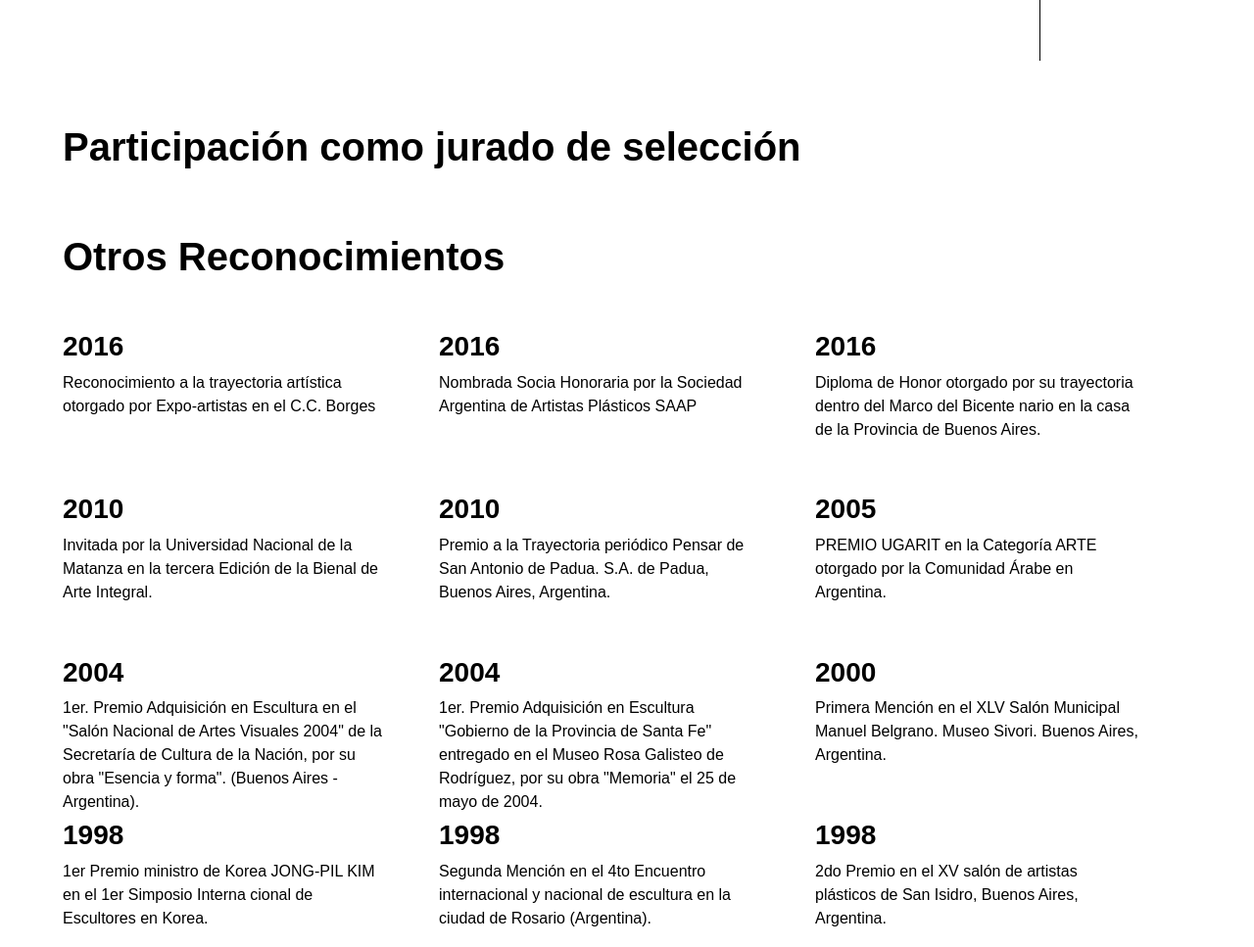
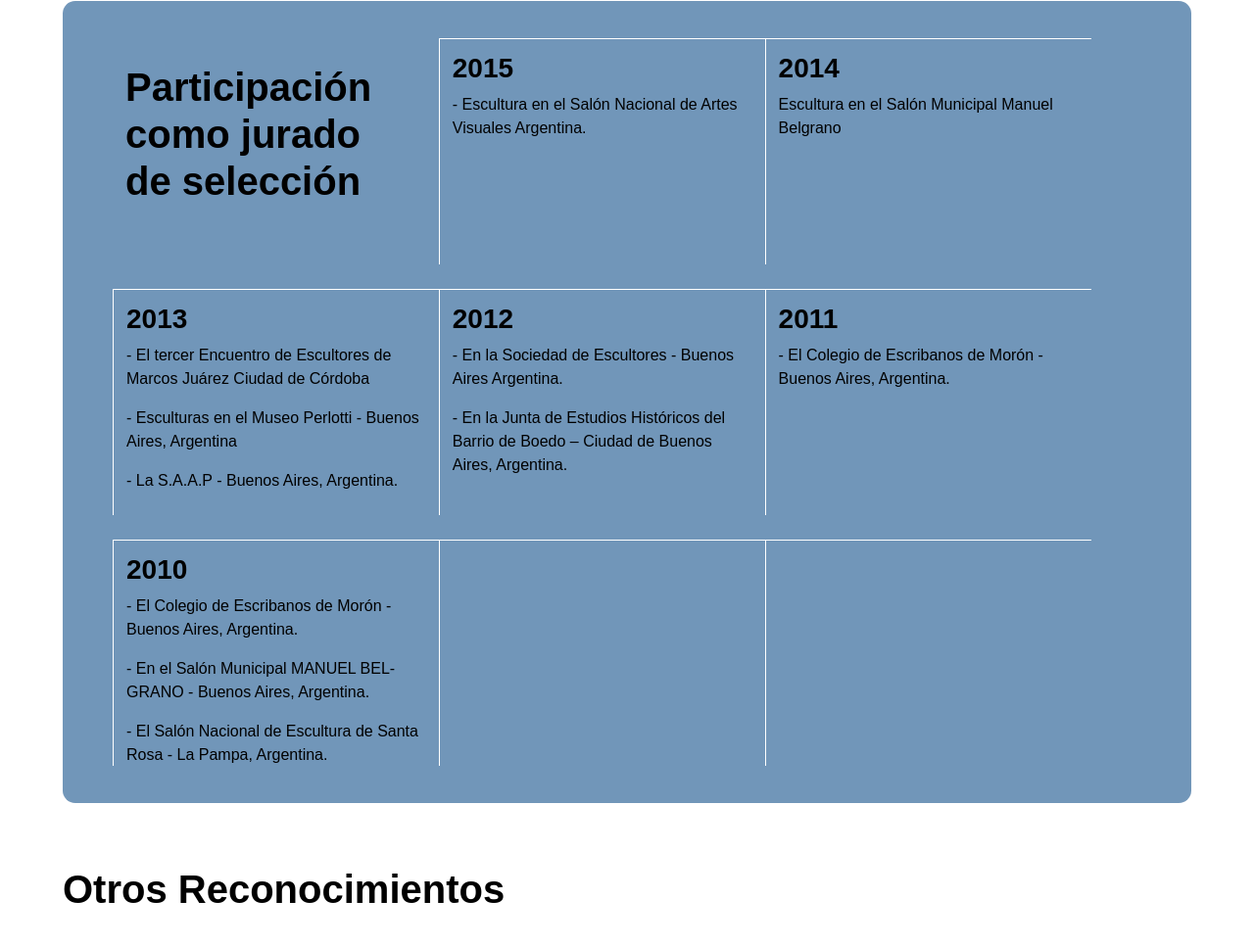
Before and after one commit to JereDiberto/JuliaFarjat, a website: page pages/sobre-mi.html in a window 1280 px wide. Shown: the part 2440-3407 px from the top of the page at 98% size. Drawn offline with nearby package versions, Linux system fonts and the light colour scheme.

Commit message:
version2

```diff
--- a/pages/sobre-mi.html
+++ b/pages/sobre-mi.html
@@ -95,7 +95,7 @@
 
 <h1>Participación en concursos y Simposios</h1>
 <section class="d-flex concursos-container row">
-    <section class="grids3 justify-content-center col-md-7 col-sm-5">
+    <section class="grids3 justify-content-center col-md-7">
 
         <div class="conc-numeros-top" >
             <h3>2015</h3>
@@ -155,7 +155,7 @@
         </div>
     </section>
 
-    <section class="grids3 justify-content-center col-md-3 col-sm-1">
+    <section class="grids3 justify-content-center col-md-3">
 
         <div class="conc-numeros-top">
             <h3> 2004</h3>
@@ -224,8 +224,6 @@
         </div>
     </section>
 </section>
-
-<h1>prueeeeeba888888 borrar</h1>
 
 <h1>Ultimas Muestras</h1>
 <section class="arrowRotate">
@@ -580,8 +578,49 @@
 
 <!--  PARTICIPÓ COMO JURADO DE SELECCIÓN EN -->
 
-<h1> Participación como jurado de selección</h1>
+<div class="gridsJurado">
+    <h1 class="jurado-participacion"> Participación como jurado de selección</h1>
+    <div class="container-jurado " >
+        <h3 class="juradoTitulo" >2015</h3>
+        <p>- Escultura en el Salón Nacional de Artes Visuales Argentina.</p>
+    </div>
 
+    <div class="container-jurado" >
+        <h3 class="juradoTitulo" >2014</h3>
+        <p>Escultura en el Salón Municipal Manuel Belgrano</p>
+    </div>
+
+    <div class="container-jurado" >
+        <h3 class="juradoTitulo" >2013</h3>
+        <p>- El tercer Encuentro de Escultores de Marcos Juárez Ciudad de Córdoba </p>
+        <p>- Esculturas en el Museo Perlotti - Buenos Aires, Argentina</p>
+        <p>- La S.A.A.P - Buenos Aires, Argentina.</p>
+    </div>
+
+    <div class="container-jurado" >
+        <h3 class="juradoTitulo" >2012</h3>
+        <p>- En la Sociedad de Escultores - Buenos Aires Argentina.</p>
+        <p>- En la Junta de Estudios Históricos del Barrio de Boedo – Ciudad de Buenos Aires, Argentina.</p>
+    </div>
+
+    <div class="container-jurado" >
+        <h3 class="juradoTitulo" >2011</h3>
+        <p>- El Colegio de Escribanos de Morón - Buenos Aires, Argentina.</p>
+    </div>
+
+    <div class="container-jurado" >
+        <h3 class="juradoTitulo" >2010</h3>
+        <p>- El Colegio de Escribanos de Morón - Buenos Aires, Argentina.</p>
+        <p>- En el Salón Municipal MANUEL BEL- GRANO - Buenos Aires, Argentina.</p>
+        <p>- El Salón Nacional de Escultura de Santa Rosa - La Pampa, Argentina.</p>
+    </div>
+
+    <div class="container-jurado noMobile" >
+    </div>
+
+    <div class="container-jurado noMobile" >
+    </div>
+</div>
 
 
 <!-- OTROS RECONOCIMIENTOS -->
--- a/scss/_home.scss
+++ b/scss/_home.scss
@@ -319,6 +319,7 @@ $color1: #7196B9;
         font-size: 15vw;
         font-weight: 900;
         color: $negro;
+        margin: 0 4vw 0 4vw;
     }
 
     .muestras-parrafo{
@@ -326,7 +327,7 @@ $color1: #7196B9;
         color: $negro;
     }
 
-    /* Otros reconocimientos */
+    /* Otros <cimientos */
     .gridsReconocimientosHome{
         margin: 5vw 0vw 0vw 10vw;
         display: grid;
--- a/scss/_sobre-mi.scss
+++ b/scss/_sobre-mi.scss
@@ -22,16 +22,20 @@ $color1: #7196B9;
 }
 
 
-.concursos-container{
-    margin-top: 5vw;
-}
+
 
 
 /* PARTICIPACION EN CONCURSOS Y SIMPOSIOS */
+.concursos-container{
+    margin-top: 5vw;
+    width: 90%;
+}
+
 .grids3{
     display: grid;
     grid-template-columns: 6vw 30vw;
     padding: 0;
+    margin-right: 7vw;
 }
 
 .grids3 h3{
@@ -100,7 +104,47 @@ $color1: #7196B9;
 
 
 
-/* CONCURSOS */
+/* PARTICIPÓ COMO JURADO DE SELECCIÓN EN */
+
+.gridsJurado{
+    margin: 4vw 5vw 0vw 5vw;
+    display: grid;
+    grid-template-columns: 26vw 26vw 26vw;
+
+    background-color: $color1;
+    border-radius: 1vw;
+    padding: 1vw 0 3vw 2vw;
+}
+
+.jurado-participacion{
+    margin: 4vw 2vw 0 3vw;
+    width: 22vw;
+}
+
+.gridsJurado div{
+    width: 26vw;
+    height: 18vw;
+    margin: 2vw 2vw 0 2vw;
+}
+
+.container-jurado {
+    position: relative;
+    width: 100%;
+    padding: 1vw;
+    border-top: 1px solid $blanco;
+    border-left: 1px solid $blanco;
+}
+
+.gridsJurado div p{
+    color: $negro ;
+    font-weight: 200;
+    padding: 0;
+}
+
+.juradoTitulo{
+    font-weight: 900;
+    color: $negro;
+}
 
 
 @media screen and (max-width:576px){
@@ -134,6 +178,36 @@ $color1: #7196B9;
 
 
 
+
+    /* PARTICIOPACION COMO JURADO DE SELECIIÓN */
+    .gridsJurado{
+        margin: 4vw 5vw 0vw 5vw;
+        grid-template-columns: 80vw;
+        grid-template-rows: 18vw 26vw 26vw 48vw 40vw 26vw 52vw;
+        padding: 1vw 0 3vw 2vw;
+    }
+    .jurado-participacion{
+        margin: 4vw 2vw 0 3vw;
+        width: 80vw;
+    }
+    .gridsJurado div{
+        width: 80vw;
+        height: 88%;
+        margin: 4vw 0vw 0 2vw;
+    }
+    .gridsJurado div p{
+        padding: 0 0 0 2vw;
+    }
+
+    .juradoTitulo{
+    padding: 2vw 0 0 2vw;
+    }
+    .noMobile{
+        display: none;
+    }
+
+
+
      /* Otros reconocimientos */
     .gridsReconocimientos{
         margin: 5vw 0vw 0vw 10vw;
```
Also changed, not shown: css/style.css, img/julia-jurado_Mesa de trabajo 1.png (added), scss/style.css, 1 other file.
